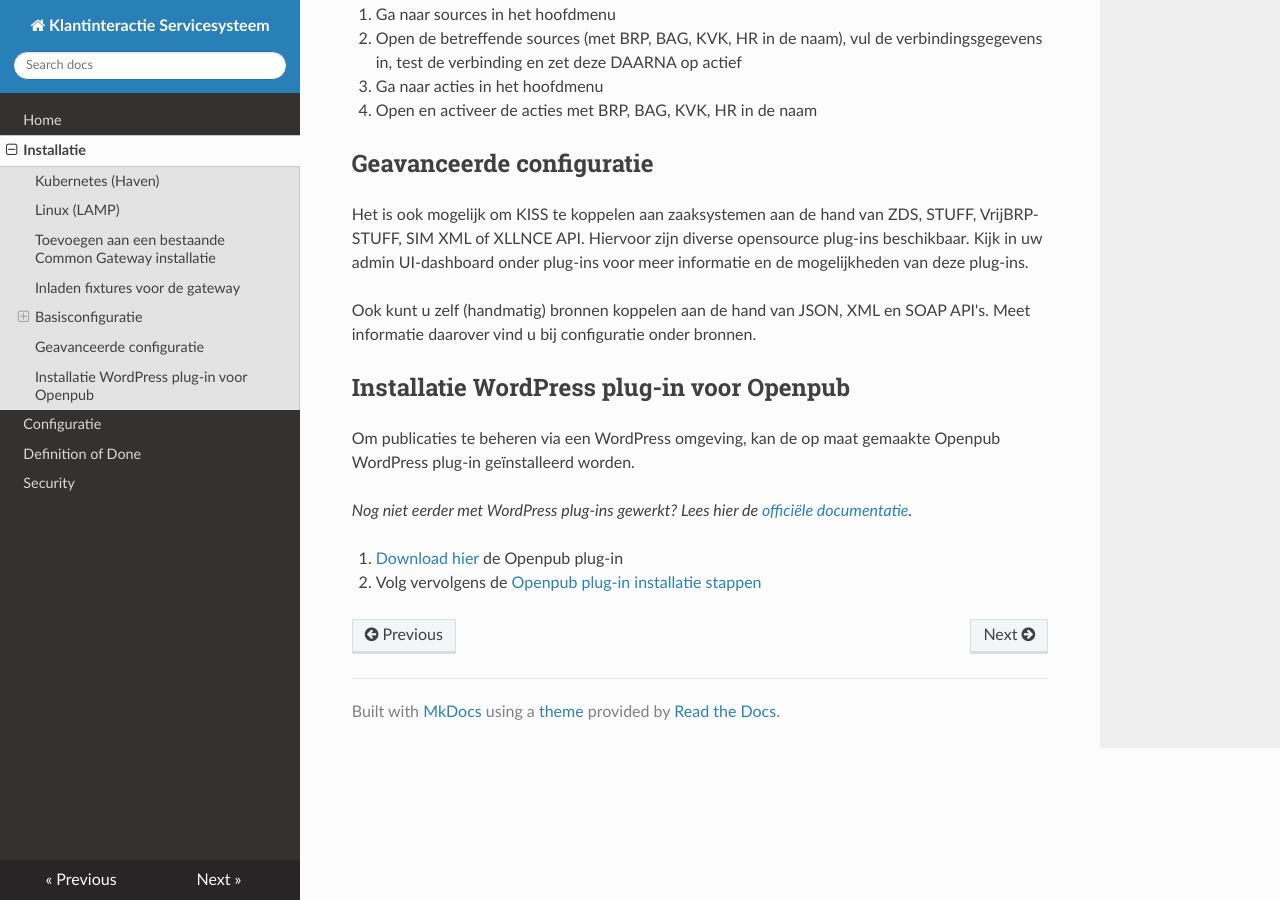
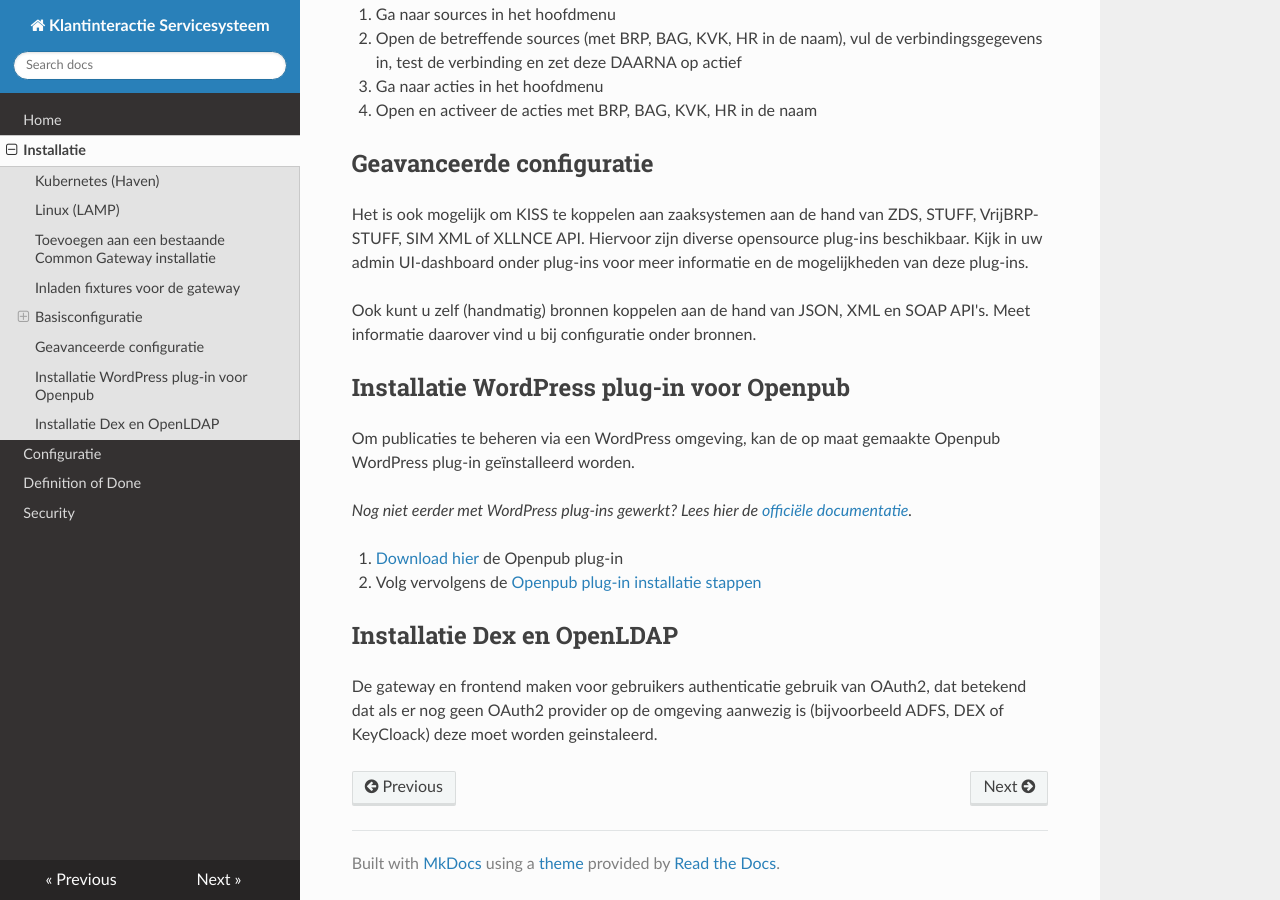
Before and after one commit to Klantinteractie-Servicesysteem/.github, an MkDocs documentation site: the page built from docs/INSTALLATION.md, in a window 1280 px wide and 900 px high, scrolled down 3113 px. Built offline with MkDocs 1.6.1, drawn with Linux system fonts in a browser that asks for light colours; nearby versions of some CDN libraries.

Commit message:
Update INSTALLATION.md

```diff
--- a/docs/INSTALLATION.md
+++ b/docs/INSTALLATION.md
@@ -104,3 +104,6 @@ _Nog niet eerder met WordPress plug-ins gewerkt? Lees hier de [officiële docume
 
 1. [Download hier](https://github.com/Klantinteractie-Servicesysteem/Openpub/tree/master/plugins/OpenPub) de Openpub plug-in
 2. Volg vervolgens de [Openpub plug-in installatie stappen](https://github.com/Klantinteractie-Servicesysteem/Openpub#readme)
+
+##  Installatie Dex en OpenLDAP
+De gateway en frontend maken voor gebruikers authenticatie gebruik van OAuth2, dat betekend dat als er nog geen OAuth2 provider op de omgeving aanwezig is (bijvoorbeeld ADFS, DEX of KeyCloack) deze moet worden geinstaleerd.
```
